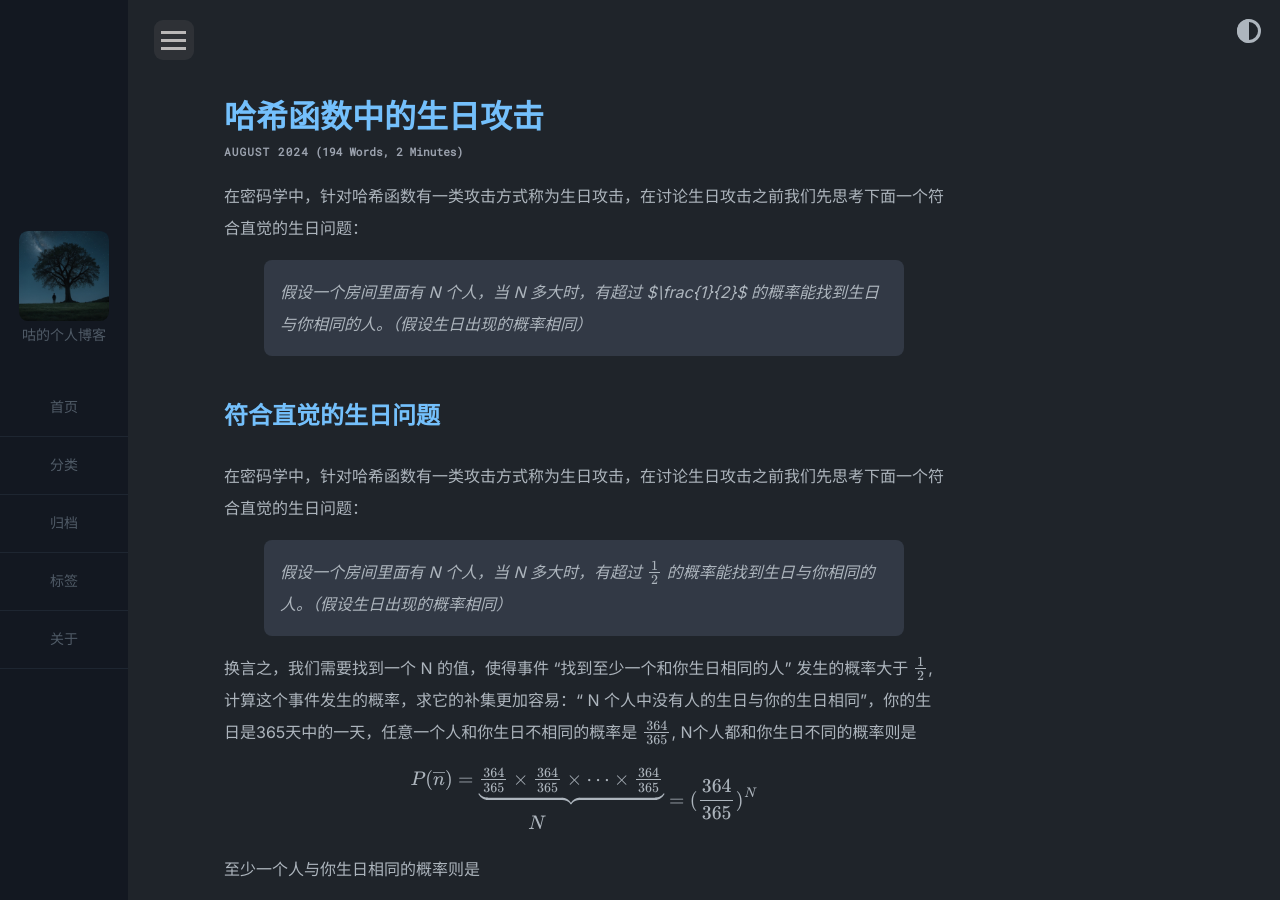
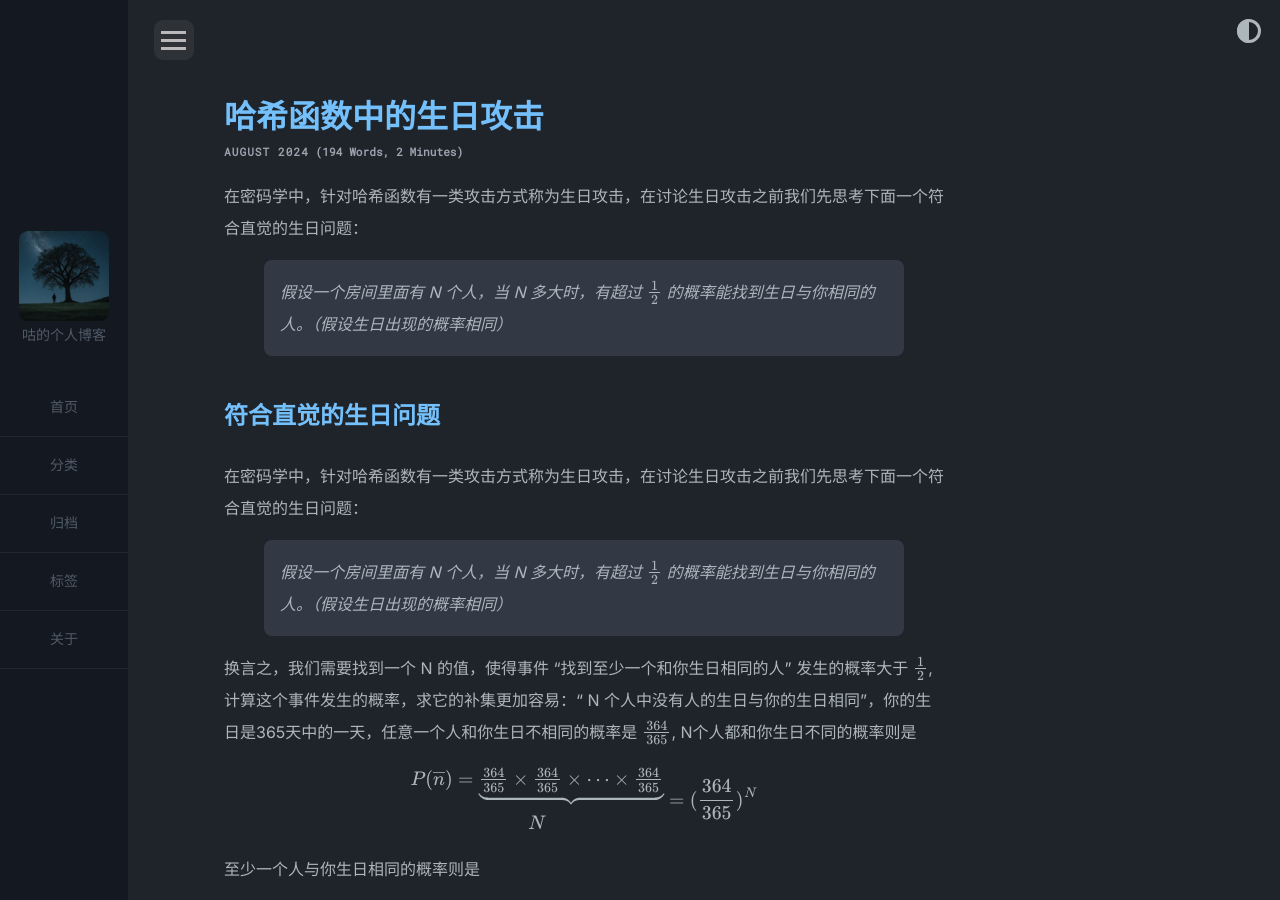
Before and after one commit to chengxug/chengxug.github.io, a Jekyll site: the page built from _posts/2024-08-07-生日攻击.md, in a window 1280 px wide and 900 px high. Built offline with Jekyll 4.4.1, drawn with Linux system fonts in a browser that asks for light colours; nearby versions of some CDN libraries; formulas are drawn with MathJax 3; some of the changed lines change nothing that is shown.

Commit message:
修改Mathjax 路径，行内$变为正常渲染

```diff
--- a/_layouts/post.html
+++ b/_layouts/post.html
@@ -9,7 +9,7 @@ layout: default
       }
     };
 </script>
-<script src="https://cdn.mathjax.org/mathjax/latest/MathJax.js?config=TeX-AMS-MML_HTMLorMML" async></script>
+<script   id="MathJax-script" async src="https://cdn.bootcss.com/mathjax/3.0.5/es5/tex-mml-chtml.js"></script>
 <h1 class="post-title">{{ page.title }}</h1>
 {% include date_and_social_share.html %}
 {{ content }}
```
